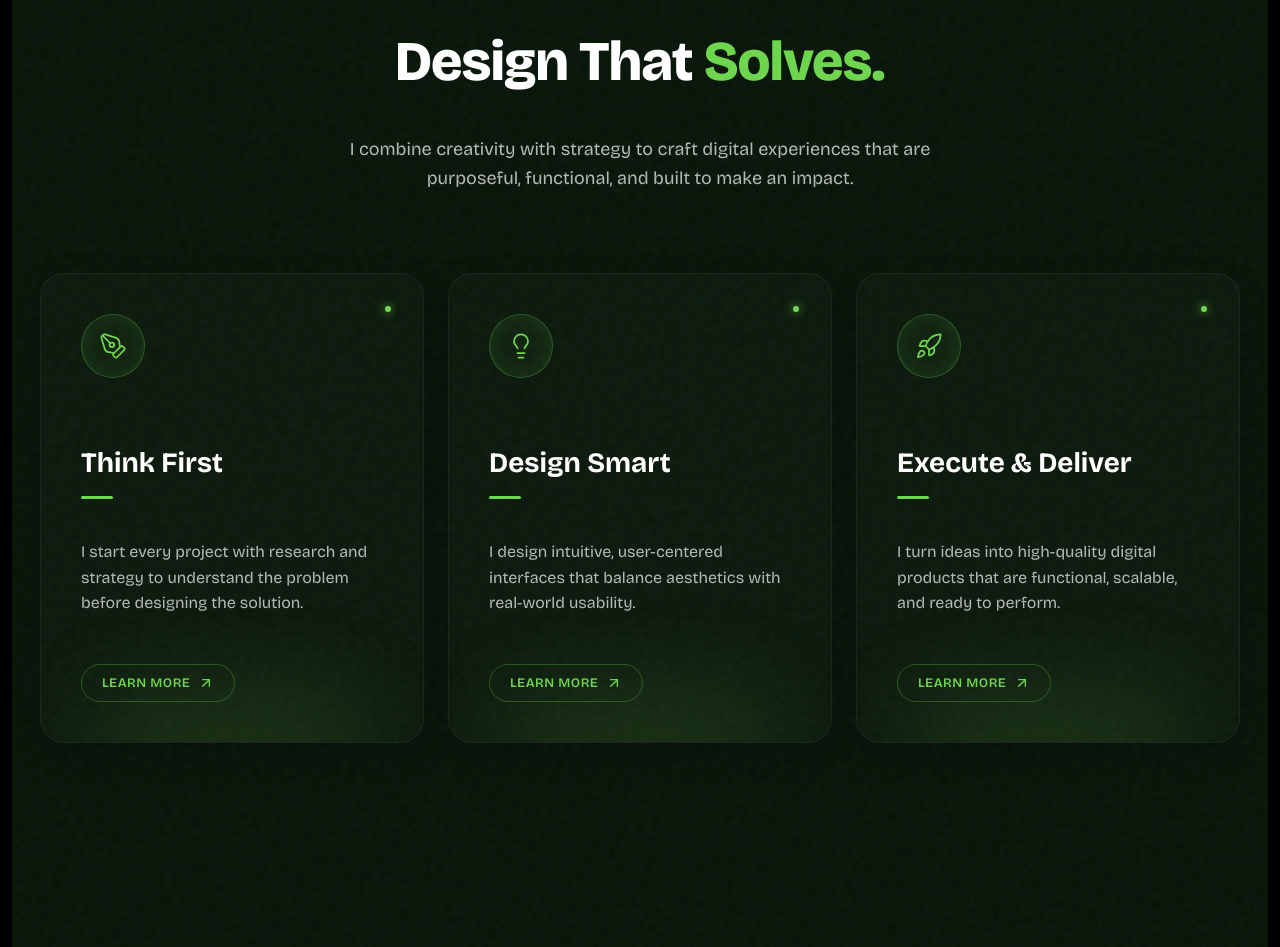
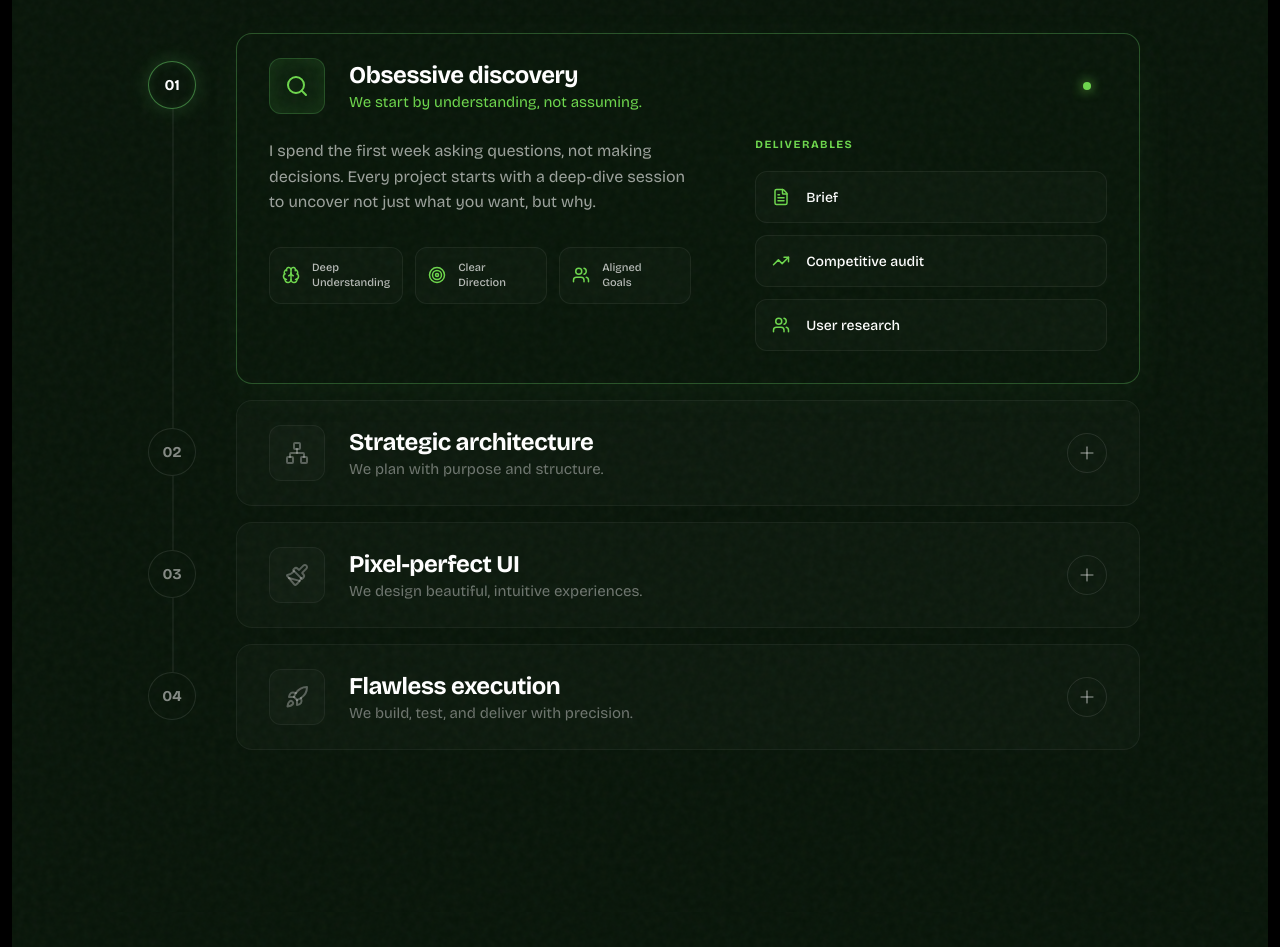
Before and after one commit to TrinathKondapalli/Trinath_Kondapalli, a React (Vite) app: page / in a window 1280 px wide. Shown: the part 5380-6327 px from the top of the page. Built offline with nearby package versions, Linux system fonts and the light colour scheme.

Commit message:
Redesign Design Process section to match new UI screenshot

```diff
--- a/src/components/DesignProcess.tsx
+++ b/src/components/DesignProcess.tsx
@@ -1,25 +1,141 @@
-import { PenTool, Lightbulb, Rocket, ArrowUpRight } from 'lucide-react';
+import { useState, useRef } from 'react';
 import Reveal from './Reveal';
+import {
+  Search, Brain, Target, Users, FileText, TrendingUp, Network,
+  Layout, Smartphone, Code, CheckCircle2, Rocket, Paintbrush, Plus
+} from 'lucide-react';
 
 const steps = [
   {
-    icon: PenTool,
-    title: 'Think First',
-    desc: 'I start every project with research and strategy to understand the problem before designing the solution.'
+    title: 'Obsessive discovery',
+    subtitle: 'We start by understanding, not assuming.',
+    desc: 'I spend the first week asking questions, not making decisions. Every project starts with a deep-dive session to uncover not just what you want, but why.',
+    mainIcon: <Search size={24} />,
+    features: [
+      { icon: <Brain size={18} />, text: 'Deep\nUnderstanding' },
+      { icon: <Target size={18} />, text: 'Clear\nDirection' },
+      { icon: <Users size={18} />, text: 'Aligned\nGoals' }
+    ],
+    deliverables: [
+      { icon: <FileText size={18} />, text: 'Brief' },
+      { icon: <TrendingUp size={18} />, text: 'Competitive audit' },
+      { icon: <Users size={18} />, text: 'User research' }
+    ]
   },
   {
-    icon: Lightbulb,
-    title: 'Design Smart',
-    desc: 'I design intuitive, user-centered interfaces that balance aesthetics with real-world usability.'
+    title: 'Strategic architecture',
+    subtitle: 'We plan with purpose and structure.',
+    desc: 'Information architecture before pixels. I map every user flow so no design decision is ever arbitrary.',
+    mainIcon: <Network size={24} />,
+    features: [
+      { icon: <Layout size={18} />, text: 'Logical\nStructure' },
+      { icon: <Smartphone size={18} />, text: 'User\nJourneys' },
+      { icon: <Code size={18} />, text: 'Scalable\nFoundations' }
+    ],
+    deliverables: [
+      { icon: <Network size={18} />, text: 'Sitemap' },
+      { icon: <Layout size={18} />, text: 'User flows' },
+      { icon: <FileText size={18} />, text: 'Content hierarchy' }
+    ]
   },
   {
-    icon: Rocket,
-    title: 'Execute & Deliver',
-    desc: 'I turn ideas into high-quality digital products that are functional, scalable, and ready to perform.'
-  }
+    title: 'Pixel-perfect UI',
+    subtitle: 'We design beautiful, intuitive experiences.',
+    desc: 'Every component is on a 4px grid with defined tokens for color, type, and spacing.',
+    mainIcon: <Paintbrush size={24} />,
+    features: [
+      { icon: <Paintbrush size={18} />, text: 'Visual\nLanguage' },
+      { icon: <Smartphone size={18} />, text: 'Responsive\nDesign' },
+      { icon: <CheckCircle2 size={18} />, text: 'Accessible\nInterfaces' }
+    ],
+    deliverables: [
+      { icon: <Layout size={18} />, text: 'Design system' },
+      { icon: <Smartphone size={18} />, text: 'Hi-fi mockups' },
+      { icon: <Code size={18} />, text: 'Prototype' }
+    ]
+  },
+  {
+    title: 'Flawless execution',
+    subtitle: 'We build, test, and deliver with precision.',
+    desc: 'I stay in the room during build. Handoff is a collaboration, not a file dump.',
+    mainIcon: <Rocket size={24} />,
+    features: [
+      { icon: <Code size={18} />, text: 'Clean\nCodebase' },
+      { icon: <CheckCircle2 size={18} />, text: 'Rigorous\nQA' },
+      { icon: <Rocket size={18} />, text: 'Smooth\nLaunch' }
+    ],
+    deliverables: [
+      { icon: <Code size={18} />, text: 'Responsive build' },
+      { icon: <CheckCircle2 size={18} />, text: 'QA checklist' },
+      { icon: <Rocket size={18} />, text: 'Launch' }
+    ]
+  },
 ];
 
 export default function DesignProcess() {
+  const [open, setOpen] = useState<number | null>(0);
+
+  const AccordionItem = ({ step, index, isOpen, onClick }: any) => {
+    const contentRef = useRef<HTMLDivElement>(null);
+
+    return (
+      <div className="process-row">
+        <div className={`timeline-col ${isOpen ? 'active' : ''}`}>
+          <div className="timeline-num">0{index + 1}</div>
+        </div>
+
+        <div className={`process-card ${isOpen ? 'active' : ''}`}>
+          <div className="card-header" onClick={onClick}>
+            <div className="card-icon">
+              {step.mainIcon}
+            </div>
+            <div className="card-title-group">
+              <div className="card-title">{step.title}</div>
+              <div className="card-subtitle">{step.subtitle}</div>
+            </div>
+            <div className="card-indicator">
+              {isOpen ? <div className="active-dot" /> : <Plus size={20} color="rgba(255,255,255,0.4)" />}
+            </div>
+          </div>
+
+          <div
+            style={{
+              maxHeight: isOpen ? (contentRef.current?.scrollHeight || 1000) + 'px' : '0px',
+              overflow: 'hidden',
+              transition: 'max-height 0.4s cubic-bezier(0.16, 1, 0.3, 1), opacity 0.4s ease',
+              opacity: isOpen ? 1 : 0
+            }}
+          >
+            <div className="card-body-inner" ref={contentRef}>
+              <div className="card-body-left">
+                <p className="card-desc">{step.desc}</p>
+                <div className="features-row">
+                  {step.features.map((f: any, i: number) => (
+                    <div key={i} className="feature-box">
+                      <div className="feature-icon">{f.icon}</div>
+                      <div className="feature-text">{f.text}</div>
+                    </div>
+                  ))}
+                </div>
+              </div>
+              <div className="card-body-right">
+                <div className="deliverables-title">Deliverables</div>
+                <div className="deliverables-list">
+                  {step.deliverables.map((d: any, i: number) => (
+                    <div key={i} className="deliverable-box">
+                      <div className="deliverable-icon">{d.icon}</div>
+                      <div className="deliverable-text">{d.text}</div>
+                    </div>
+                  ))}
+                </div>
+              </div>
+            </div>
+          </div>
+        </div>
+      </div>
+    );
+  };
+
   return (
     <section id="process" style={{
       position: 'relative',
@@ -31,6 +147,276 @@ export default function DesignProcess() {
       zIndex: 10,
       background: 'var(--c-base)'
     }}>
+      <style>{`
+        .process-container {
+          position: relative;
+          display: flex;
+          flex-direction: column;
+          gap: 16px;
+          width: 100%;
+          max-width: 1000px;
+        }
+
+        .timeline-master-line {
+          position: absolute;
+          top: 56px;
+          bottom: 56px;
+          left: 32px;
+          width: 2px;
+          background: rgba(255,255,255,0.05);
+          z-index: 0;
+        }
+
+        .process-row {
+          display: flex;
+          gap: 32px;
+          width: 100%;
+          position: relative;
+          z-index: 1;
+        }
+
+        .timeline-col {
+          position: relative;
+          width: 64px;
+          flex-shrink: 0;
+          display: flex;
+          justify-content: center;
+          padding-top: 28px;
+        }
+
+        .timeline-num {
+          width: 48px;
+          height: 48px;
+          border-radius: 50%;
+          background: var(--c-base);
+          border: 1px solid rgba(255,255,255,0.1);
+          display: flex;
+          align-items: center;
+          justify-content: center;
+          font-family: var(--font-sans);
+          font-size: 15px;
+          font-weight: 700;
+          color: rgba(255,255,255,0.5);
+          transition: all 0.4s ease;
+          position: relative;
+          z-index: 2;
+        }
+
+        .timeline-col.active .timeline-num {
+          border-color: rgba(109,220,109,0.5);
+          color: white;
+          box-shadow: 0 0 20px rgba(109,220,109,0.2), inset 0 0 10px rgba(109,220,109,0.1);
+        }
+
+        .process-card {
+          flex-grow: 1;
+          background: rgba(255,255,255,0.02);
+          border: 1px solid rgba(255,255,255,0.05);
+          border-radius: 16px;
+          overflow: hidden;
+          transition: all 0.4s cubic-bezier(0.16, 1, 0.3, 1);
+        }
+
+        .process-card:hover:not(.active) {
+          background: rgba(255,255,255,0.03);
+          border-color: rgba(255,255,255,0.08);
+        }
+
+        .process-card.active {
+          background: rgba(10, 25, 12, 0.4);
+          border-color: rgba(109,220,109,0.3);
+          box-shadow: 0 10px 40px rgba(109,220,109,0.05);
+        }
+
+        .card-header {
+          display: flex;
+          align-items: center;
+          gap: 24px;
+          padding: 24px 32px;
+          cursor: pointer;
+        }
+
+        .card-icon {
+          width: 56px;
+          height: 56px;
+          border-radius: 12px;
+          display: flex;
+          align-items: center;
+          justify-content: center;
+          background: rgba(255,255,255,0.02);
+          border: 1px solid rgba(255,255,255,0.05);
+          color: rgba(255,255,255,0.3);
+          transition: all 0.4s ease;
+        }
+
+        .process-card.active .card-icon {
+          background: rgba(109,220,109,0.05);
+          border-color: rgba(109,220,109,0.25);
+          color: var(--c-primary);
+          box-shadow: inset 0 0 20px rgba(109,220,109,0.1);
+        }
+
+        .card-title-group {
+          flex-grow: 1;
+          display: flex;
+          flex-direction: column;
+          gap: 4px;
+        }
+
+        .card-title {
+          font-family: var(--font-sans);
+          font-size: 24px;
+          font-weight: 700;
+          color: white;
+          letter-spacing: -0.5px;
+        }
+
+        .card-subtitle {
+          font-family: var(--font-sans);
+          font-size: 15px;
+          color: rgba(255,255,255,0.4);
+          transition: color 0.4s ease;
+        }
+
+        .process-card.active .card-subtitle {
+          color: var(--c-primary);
+        }
+
+        .card-indicator {
+          width: 40px;
+          height: 40px;
+          display: flex;
+          align-items: center;
+          justify-content: center;
+        }
+
+        .process-card:not(.active) .card-indicator {
+          border: 1px solid rgba(255,255,255,0.1);
+          border-radius: 50%;
+          transition: background 0.3s ease;
+        }
+
+        .process-card:not(.active):hover .card-indicator {
+          background: rgba(255,255,255,0.05);
+        }
+
+        .active-dot {
+          width: 8px;
+          height: 8px;
+          border-radius: 50%;
+          background: var(--c-primary);
+          box-shadow: 0 0 12px var(--c-primary);
+        }
+
+        .card-body-inner {
+          padding: 0 32px 32px 32px;
+          display: grid;
+          grid-template-columns: 1.2fr 1fr;
+          gap: 64px;
+        }
+
+        .card-desc {
+          font-family: var(--font-sans);
+          font-size: 16px;
+          color: rgba(255,255,255,0.6);
+          line-height: 1.6;
+          margin-top: 0;
+          margin-bottom: 32px;
+        }
+
+        .features-row {
+          display: grid;
+          grid-template-columns: repeat(3, 1fr);
+          gap: 12px;
+        }
+
+        .feature-box {
+          background: rgba(255,255,255,0.02);
+          border: 1px solid rgba(255,255,255,0.06);
+          border-radius: 12px;
+          padding: 12px;
+          display: flex;
+          align-items: center;
+          gap: 12px;
+        }
+
+        .feature-icon {
+          color: var(--c-primary);
+          display: flex;
+          align-items: center;
+          justify-content: center;
+        }
+
+        .feature-text {
+          font-family: var(--font-sans);
+          font-size: 11px;
+          font-weight: 500;
+          color: rgba(255,255,255,0.7);
+          line-height: 1.4;
+          white-space: pre-line;
+        }
+
+        .deliverables-title {
+          font-family: var(--font-sans);
+          font-size: 11px;
+          font-weight: 700;
+          letter-spacing: 1.5px;
+          text-transform: uppercase;
+          color: var(--c-primary);
+          margin-bottom: 20px;
+        }
+
+        .deliverables-list {
+          display: flex;
+          flex-direction: column;
+          gap: 12px;
+        }
+
+        .deliverable-box {
+          background: rgba(255,255,255,0.02);
+          border: 1px solid rgba(255,255,255,0.06);
+          border-radius: 12px;
+          padding: 16px;
+          display: flex;
+          align-items: center;
+          gap: 16px;
+        }
+
+        .deliverable-icon {
+          color: var(--c-primary);
+          display: flex;
+          align-items: center;
+          justify-content: center;
+        }
+
+        .deliverable-text {
+          font-family: var(--font-sans);
+          font-size: 14px;
+          font-weight: 500;
+          color: var(--c-white);
+        }
+
+        @media (max-width: 1024px) {
+          .card-body-inner {
+            grid-template-columns: 1fr;
+            gap: 40px;
+          }
+        }
+
+        @media (max-width: 768px) {
+          .process-row { gap: 16px; }
+          .timeline-col { width: 48px; }
+          .timeline-num { width: 36px; height: 36px; font-size: 13px; }
+          .timeline-master-line { left: 24px; }
+          .card-header { padding: 20px; gap: 16px; }
+          .card-icon { width: 48px; height: 48px; }
+          .card-title { font-size: 18px; }
+          .card-subtitle { font-size: 13px; }
+          .card-body-inner { padding: 0 20px 20px 20px; }
+          .features-row { grid-template-columns: 1fr; }
+        }
+      `}</style>
+
       {/* Eyebrow Pill */}
       <Reveal>
         <div
@@ -42,174 +428,28 @@ export default function DesignProcess() {
             background: 'var(--rgba-dark-06)',
             border: '1px solid var(--rgba-white-03)',
             borderRadius: 100,
-            marginBottom: 32
+            marginBottom: 80
           }}
         >
-          <span style={{ fontSize: 11, fontWeight: 600, letterSpacing: 1.5, color: 'var(--c-primary)', textTransform: 'uppercase' }}>
-            WHAT I DO
+          <div style={{ width: 4, height: 4, borderRadius: '50%', background: 'var(--c-primary)', boxShadow: '0 0 8px var(--c-primary)' }} />
+          <span style={{ fontSize: 11, fontWeight: 600, letterSpacing: 2, color: 'var(--c-primary)', textTransform: 'uppercase' }}>
+            HOW I WORK
           </span>
+          <div style={{ width: 4, height: 4, borderRadius: '50%', background: 'var(--c-primary)', boxShadow: '0 0 8px var(--c-primary)' }} />
         </div>
       </Reveal>
 
-      {/* Headline */}
-      <Reveal delay={100}>
-        <h2
-          style={{
-            fontFamily: 'var(--font-sans)',
-            fontSize: 'clamp(40px, 5vw, 56px)',
-            fontWeight: 800,
-            color: 'var(--c-white)',
-            textAlign: 'center',
-            letterSpacing: '-1px',
-            marginBottom: 24,
-            lineHeight: 1.1
-          }}
-        >
-          Design That <span style={{ color: 'var(--c-primary)' }}>Solves.</span>
-        </h2>
-      </Reveal>
-
-      {/* Subtext */}
-      <Reveal delay={200}>
-        <p style={{
-          fontFamily: 'var(--font-sans)',
-          fontSize: '18px',
-          color: 'rgba(255,255,255,0.7)',
-          textAlign: 'center',
-          maxWidth: '600px',
-          lineHeight: 1.6,
-          marginBottom: 80
-        }}>
-          I combine creativity with strategy to craft digital experiences that are purposeful, functional, and built to make an impact.
-        </p>
-      </Reveal>
-
-      {/* Grid */}
-      <div style={{
-        display: 'grid',
-        gridTemplateColumns: 'repeat(auto-fit, minmax(320px, 1fr))',
-        gap: '24px',
-        width: '100%',
-        maxWidth: '1200px'
-      }}>
-        {steps.map((step, i) => (
-          <Reveal key={i} delay={i * 100 + 300}>
-            <div style={{
-              position: 'relative',
-              background: 'rgba(255,255,255,0.02)',
-              border: '1px solid rgba(255,255,255,0.05)',
-              borderRadius: '24px',
-              padding: '40px',
-              display: 'flex',
-              flexDirection: 'column',
-              height: '100%',
-              overflow: 'hidden',
-              boxShadow: '0 10px 30px rgba(0,0,0,0.2)',
-            }}>
-              {/* Bottom green glow */}
-              <div style={{
-                position: 'absolute',
-                bottom: 0,
-                left: '50%',
-                transform: 'translate(-50%, 50%)',
-                width: '70%',
-                height: '100px',
-                background: 'var(--c-primary)',
-                filter: 'blur(50px)',
-                opacity: 0.15,
-                pointerEvents: 'none'
-              }} />
-
-              {/* Top right dot */}
-              <div style={{
-                position: 'absolute',
-                top: '32px',
-                right: '32px',
-                width: '6px',
-                height: '6px',
-                borderRadius: '50%',
-                background: 'var(--c-primary)',
-                boxShadow: '0 0 10px var(--c-primary)'
-              }} />
-
-              {/* Icon Circle */}
-              <div style={{
-                width: '64px',
-                height: '64px',
-                borderRadius: '50%',
-                border: '1px solid rgba(109,215,76,0.3)',
-                display: 'flex',
-                alignItems: 'center',
-                justifyContent: 'center',
-                marginBottom: '40px',
-                background: 'rgba(109,215,76,0.05)',
-                boxShadow: 'inset 0 0 20px rgba(109,215,76,0.1)'
-              }}>
-                <step.icon size={28} color="var(--c-primary)" strokeWidth={1.5} />
-              </div>
-
-              {/* Title */}
-              <h3 style={{
-                fontFamily: 'var(--font-sans)',
-                fontSize: '28px',
-                fontWeight: 700,
-                color: 'var(--c-white)',
-                marginBottom: '16px'
-              }}>
-                {step.title}
-              </h3>
-
-              {/* Divider */}
-              <div style={{
-                width: '32px',
-                height: '3px',
-                background: 'var(--c-primary)',
-                borderRadius: '2px',
-                marginBottom: '24px'
-              }} />
-
-              {/* Description */}
-              <p style={{
-                fontFamily: 'var(--font-sans)',
-                fontSize: '16px',
-                color: 'rgba(255,255,255,0.7)',
-                lineHeight: 1.6,
-                marginBottom: '48px',
-                flexGrow: 1
-              }}>
-                {step.desc}
-              </p>
-
-              {/* Button */}
-              <button style={{
-                alignSelf: 'flex-start',
-                display: 'flex',
-                alignItems: 'center',
-                gap: '8px',
-                padding: '10px 20px',
-                background: 'transparent',
-                border: '1px solid rgba(109,215,76,0.3)',
-                borderRadius: '100px',
-                color: 'var(--c-primary)',
-                fontFamily: 'var(--font-sans)',
-                fontSize: '13px',
-                fontWeight: 600,
-                letterSpacing: '0.5px',
-                cursor: 'pointer',
-                transition: 'all 0.3s ease'
-              }}
-              onMouseEnter={(e) => {
-                e.currentTarget.style.background = 'var(--c-primary)';
-                e.currentTarget.style.color = '#000';
-              }}
-              onMouseLeave={(e) => {
-                e.currentTarget.style.background = 'transparent';
-                e.currentTarget.style.color = 'var(--c-primary)';
-              }}
-              >
-                LEARN MORE <ArrowUpRight size={16} />
-              </button>
-            </div>
+      {/* Interactive Process List */}
+      <div className="process-container">
+        <div className="timeline-master-line" />
+        {steps.map((s, i) => (
+          <Reveal key={i} delay={i * 100}>
+            <AccordionItem
+              step={s}
+              index={i}
+              isOpen={open === i}
+              onClick={() => setOpen(open === i ? null : i)}
+            />
           </Reveal>
         ))}
       </div>
```
